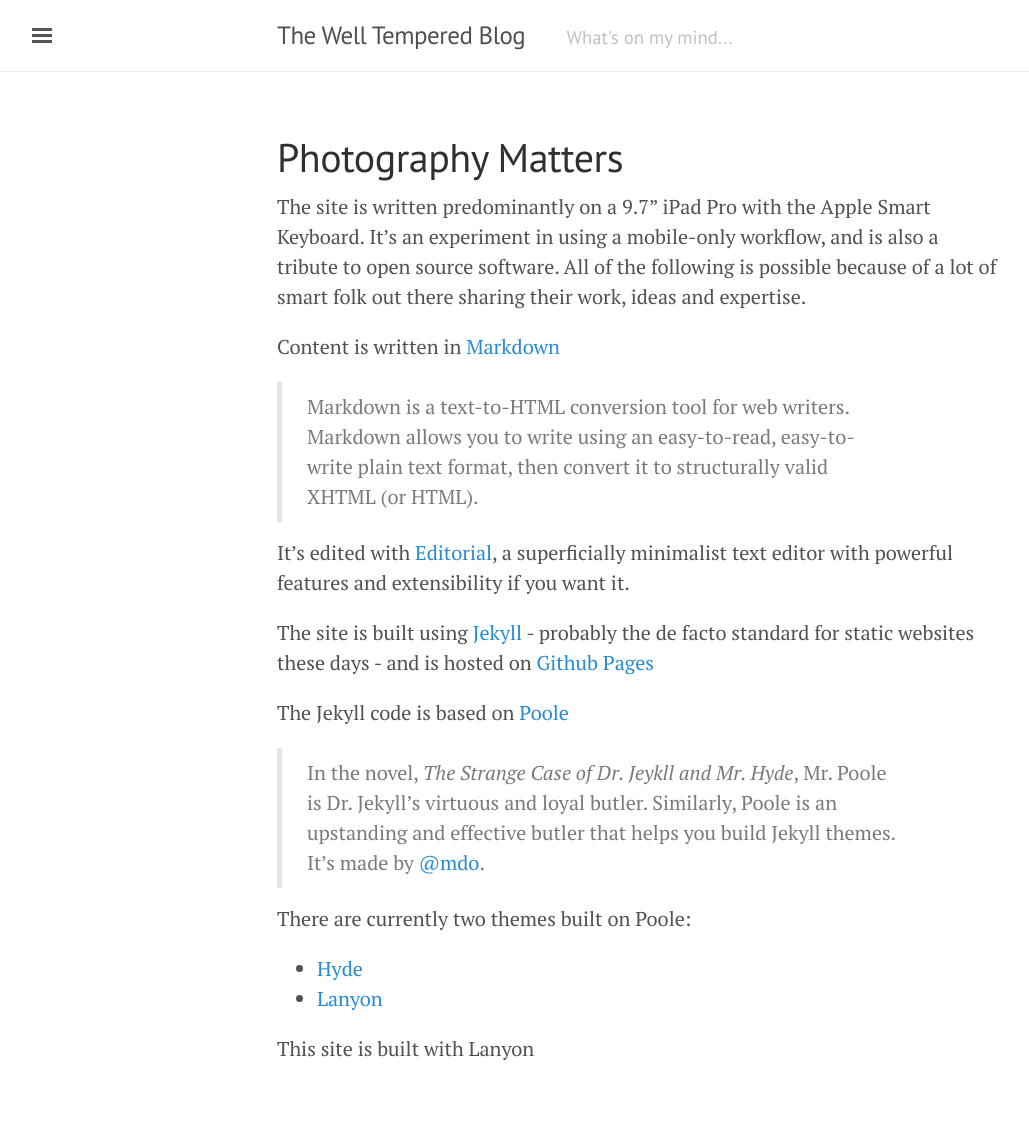
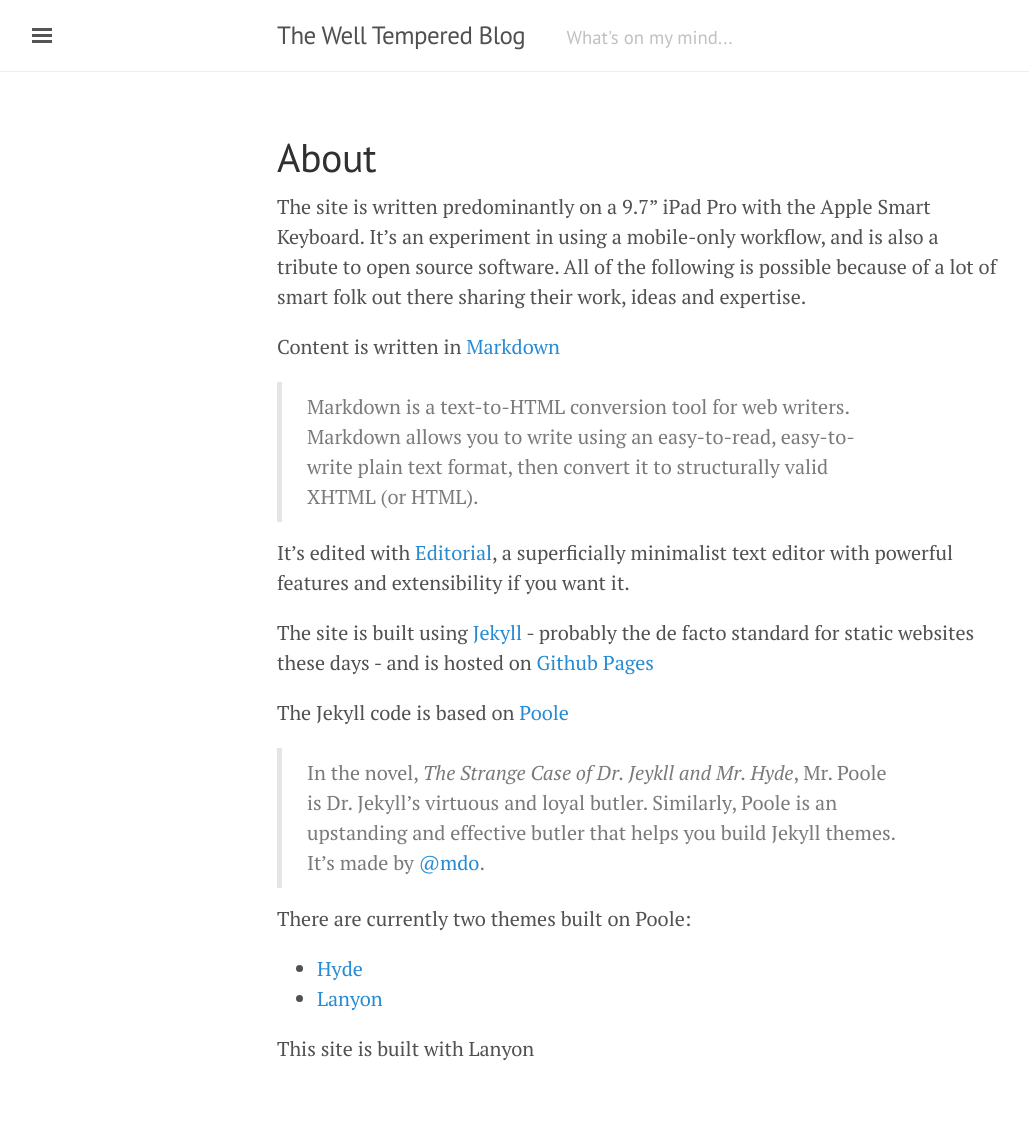
Before and after one commit to Richardtugwell/richardtugwell.github.io, a Jekyll site: the page built from about.md, in a window 1280 px wide. Shown: the whole page, without its empty margins (3-1032 px from the left). Built offline with Jekyll 4.4.1, drawn with Linux system fonts in a browser that asks for light colours.

Commit message:
Fix title

```diff
--- a/about.md
+++ b/about.md
@@ -1,6 +1,6 @@
 ---
 layout: page
-title: Photography Matters
+title: About
 ---
 
 The site is written predominantly on a 9.7" iPad Pro with the Apple Smart Keyboard. It's an experiment in using a mobile-only workflow, and is also a tribute to open source software. All of the following is possible because of a lot of smart folk out there sharing their work, ideas and expertise.
```
